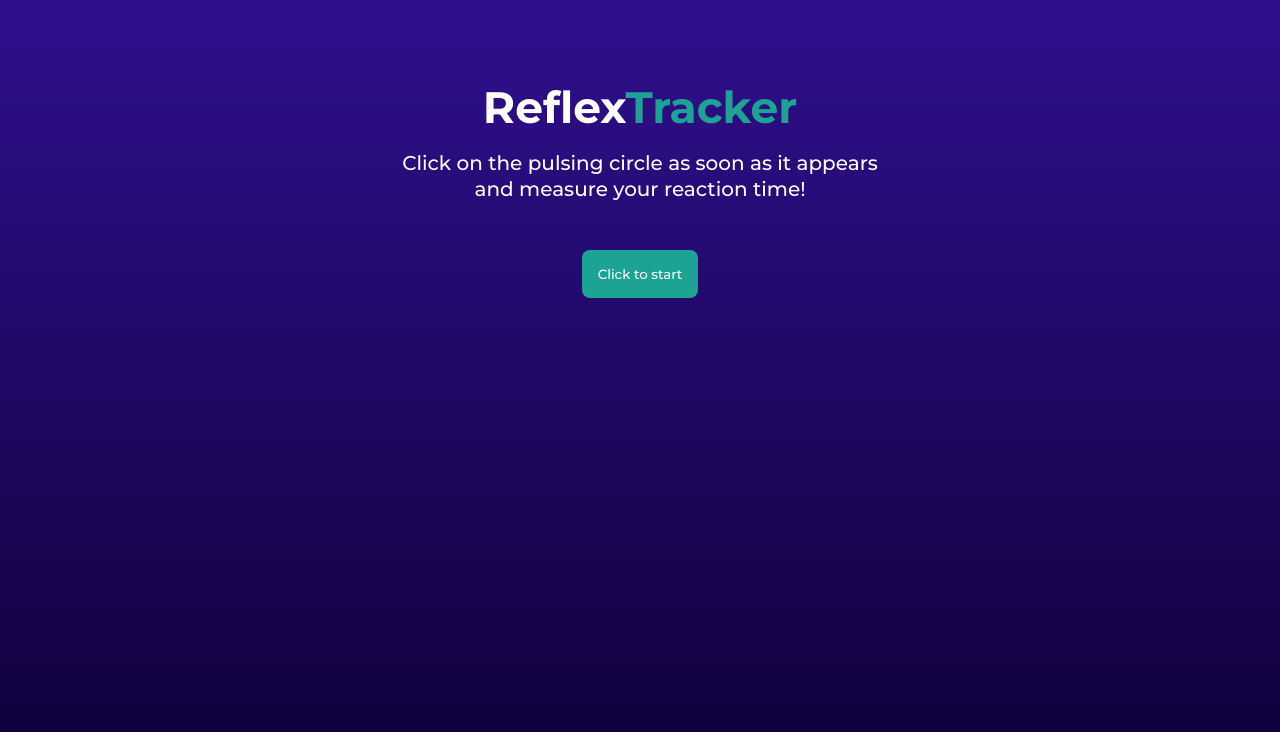
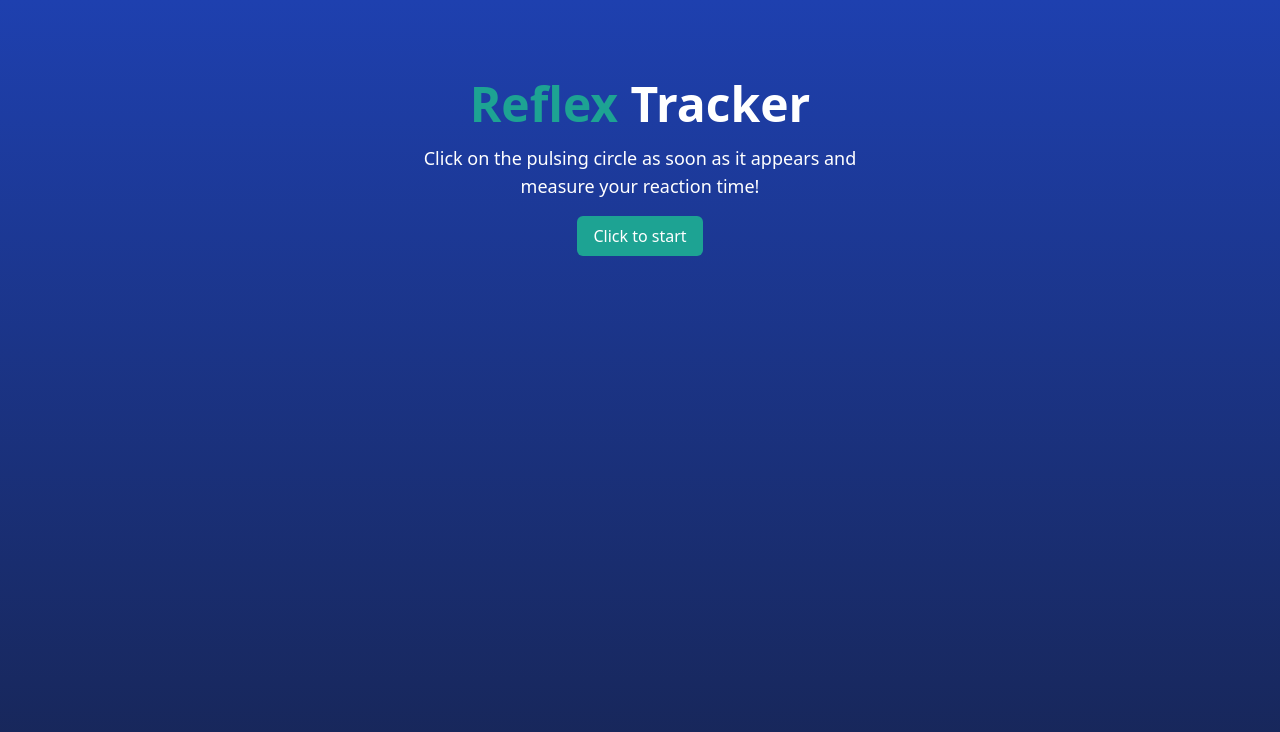
Before and after one commit to stefanelli990/reflex-tracker, a Vue app: page / in a window 1280 px wide. Shown: the top 732 px of the page. Built offline with nearby package versions, Linux system fonts and the light colour scheme.

Commit message:
added tailwind

```diff
--- a/package.json
+++ b/package.json
@@ -18,9 +18,12 @@
     "@vue/cli-plugin-babel": "~5.0.0",
     "@vue/cli-plugin-eslint": "~5.0.0",
     "@vue/cli-service": "~5.0.0",
+    "autoprefixer": "^10.4.16",
     "eslint": "^7.32.0",
     "eslint-plugin-vue": "^8.0.3",
-    "gh-pages": "^5.0.0"
+    "gh-pages": "^5.0.0",
+    "postcss": "^8.4.31",
+    "tailwindcss": "^3.3.3"
   },
   "eslintConfig": {
     "root": true,
--- /dev/null
+++ b/postcss.config.js
@@ -0,0 +1,6 @@
+module.exports = {
+  plugins: {
+    tailwindcss: {},
+    autoprefixer: {},
+  },
+}
--- a/src/App.vue
+++ b/src/App.vue
@@ -1,12 +1,8 @@
 <template>
   <AppHeader />
-  <!-- <AppContainer/> -->
-  <button v-if="btnVisible" @click="startReact">Click to start</button>
+  <AppBtn v-if="btnVisible" @click="startReact" caption="Click to start"/>
   <p v-else-if="!btnVisible && !clickDivVisible">Get ready...</p>
-  <div v-else-if="clickDivVisible" class="circle-wrapper" :style="flexOption">
-    <AppCircle @click-timer="clickTimer" />
-    <!-- <div class="circle" @click="clickTimer"></div> -->
-  </div>
+  <AppCircleContainer v-else-if="clickDivVisible" :flexClass="flexOption"/>
   <teleport to="body" v-if="isShownModal">
     <AppModal
       @startAgain="receiveEmit"
@@ -17,19 +13,21 @@
 </template>
 
 <script>
-import AppCircle from "./components/AppCircle.vue";
+import AppBtn from "./components/AppBtn.vue";
+import AppCircleContainer from "./components/AppCircleContainer.vue";
+
 import AppHeader from "./components/AppHeader.vue";
 import AppModal from "./components/AppModal.vue";
 
 export default {
   name: "App",
-  components: { AppHeader, AppModal, AppCircle },
+  components: { AppHeader, AppModal, AppBtn, AppCircleContainer },
   data() {
     return {
       clickDivVisible: false,
       btnVisible: true,
-      justifyContentOptions: ["flex-start", "center", "flex-end"],
-      alignItemsOptions: ["flex-start", "center", "flex-end"],
+      justifyContentOptions: ['justify-start', 'justify-center', 'justify-end'],
+      alignItemsOptions: ['items-start', 'items-center', 'items-end'],
       flexOption: {},
       startTime: null,
       clickTime: 0,
@@ -92,7 +90,7 @@ export default {
 </script>
 
 <style>
-@import url("https://fonts.googleapis.com/css2?family=Montserrat:wght@500;600;700&display=swap");
+/* @import url("https://fonts.googleapis.com/css2?family=Montserrat:wght@500;600;700&display=swap");
 
 #app {
   text-align: center;
@@ -149,5 +147,5 @@ button {
   100% {
     box-shadow: 0 0 0 40px rgb(29, 163, 147, 0);
   }
-}
+} */
 </style>
--- /dev/null
+++ b/src/components/AppBtn.vue
@@ -0,0 +1,13 @@
+<template>
+    <button class="bg-primaryColor px-4 py-2 rounded-md hover:opacity-90" @click-timer="clickTimer">
+        {{ caption }}
+    </button>
+</template>
+
+<script>
+
+export default {
+    props: ['caption']
+}
+
+</script>
--- a/src/components/AppCircle.vue
+++ b/src/components/AppCircle.vue
@@ -1,5 +1,5 @@
 <template>
-    <div class="circle" @click="$emit('click-timer')"></div>
+    <div class="bg-primaryColor h-[100px] w-[100px] rounded-full cursor-pointer" @click="$emit('click-timer')"></div>
 </template>
 
 <script>
@@ -7,7 +7,3 @@
         emits: ['click-timer']
     }
 </script>
-
-<style scoped>
-
-</style>
--- /dev/null
+++ b/src/components/AppCircleContainer.vue
@@ -0,0 +1,18 @@
+<template>
+    <div class="flex justify-center items-center min-h-screen p-4" :class="flexClass">
+        <AppCircle/>
+    </div>
+</template>
+
+<script>
+import AppCircle from '../components/AppCircle.vue';
+
+export default {
+    components: {
+        AppCircle
+    },
+    props: ['flexClass']
+
+}
+
+</script>
--- a/src/components/AppHeader.vue
+++ b/src/components/AppHeader.vue
@@ -1,14 +1,14 @@
 <template>
-  <header>
-    <h1>Reflex<span>Tracker</span></h1>
-    <p>
+  <header class="pt-20 max-w-md mx-auto">
+    <h1 class="text-5xl font-bold mb-4"><span class="text-primaryColor">Reflex</span> Tracker</h1>
+    <p class="mb-4 text-lg">
       Click on the pulsing circle as soon as it appears and measure your
       reaction time!
     </p>
   </header>
 </template>
 
-<style scoped>
+<!-- <style scoped>
 header {
   text-align: center;
   padding: 5rem 1rem 3rem;
@@ -24,4 +24,4 @@ h1 {
 h1 span {
   color: #1da393;
 }
-</style>
+</style> -->
--- a/src/main.js
+++ b/src/main.js
@@ -1,4 +1,5 @@
 import { createApp } from 'vue'
 import App from './App.vue'
+import '../src/style.css'
 
 createApp(App).mount('#app')
--- /dev/null
+++ b/src/style.css
@@ -0,0 +1,9 @@
+@tailwind base;
+@tailwind components;
+@tailwind utilities;
+
+@layer base {
+    body {
+        @apply bg-gradient-to-b from-blue-800 to-blue-950 text-white min-h-screen text-center
+    }
+}
--- /dev/null
+++ b/tailwind.config.js
@@ -0,0 +1,15 @@
+/** @type {import('tailwindcss').Config} */
+export default {
+  content: [
+    "./index.html",
+    "./src/**/*.{vue,js,ts,jsx,tsx}",
+  ],
+  theme: {
+    extend: {
+      colors: {
+        primaryColor: '#1da393'
+      }
+    },
+  },
+  plugins: [],
+}
```
Also changed, not shown: 1 other file (tests, documents, lock files or other folders).
